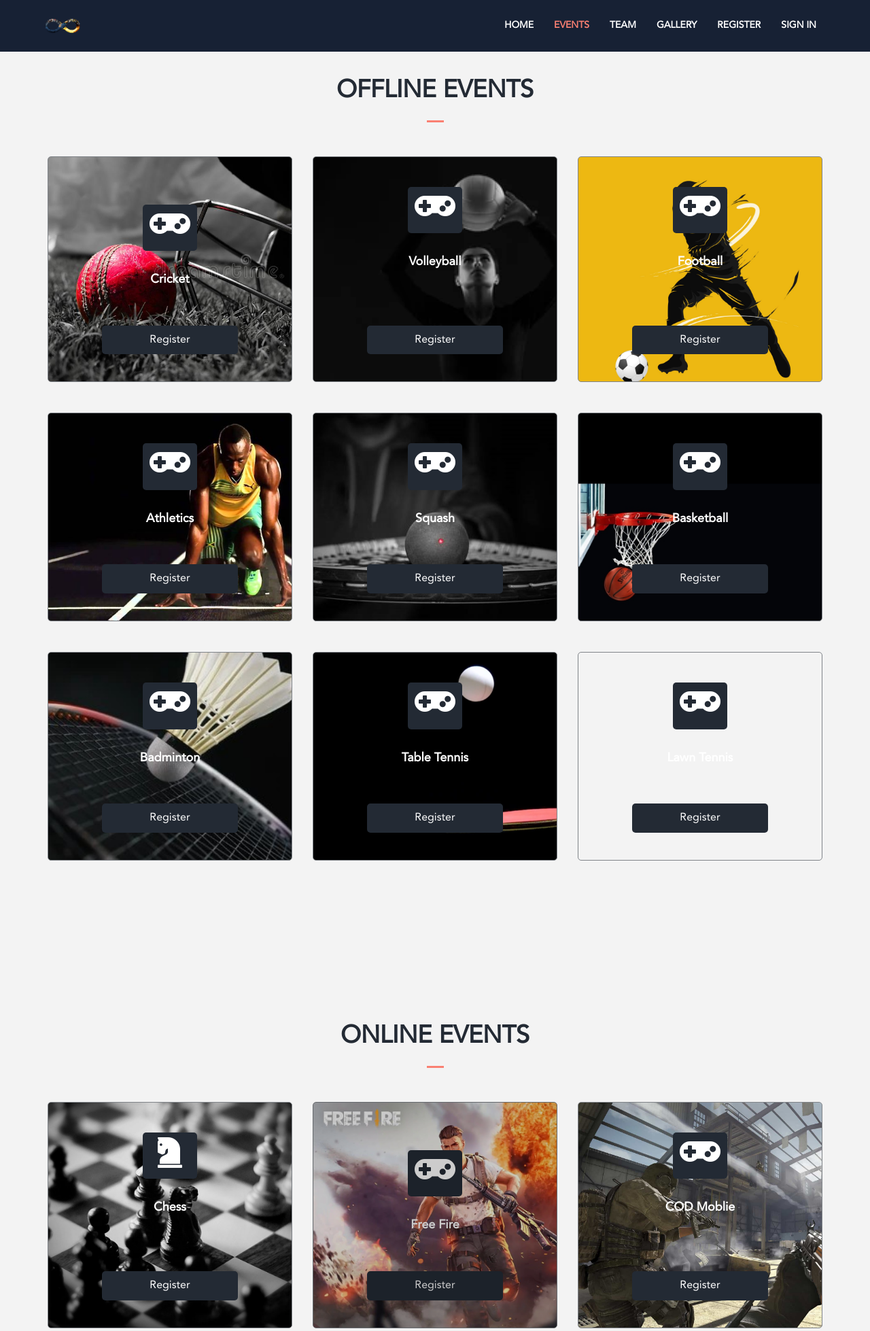
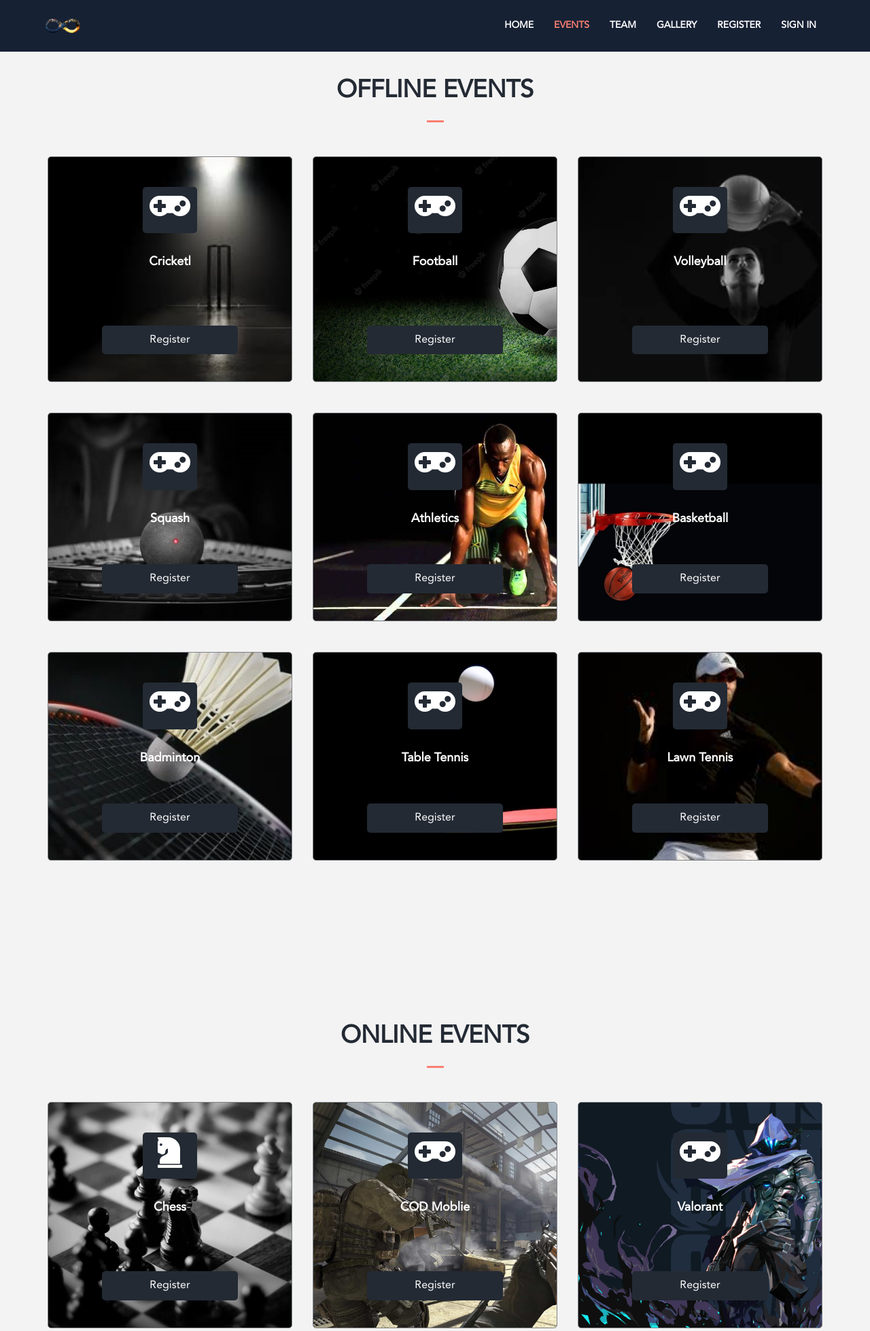
Before and after one commit to Infinito-IIT-Patna/Infinito2020, a PHP site: page /events.php in a window 1280 px wide. Shown: the top 1958 px of the page at 68% size. Run offline with PHP 8.4, Linux system fonts and the light colour scheme; some libraries are stand-ins or nearby versions.

Commit message:
initial commit

```diff
--- a/css/style.css
+++ b/css/style.css
@@ -863,18 +863,6 @@
  /* offline---------------------------------------------------- */
 
 
-  #events-section .cricket {
-     background-image: url(../images/events/cricket21.jpg);
-     filter: brightness(100%);
-     background-size: cover;
-     background-repeat: no-repeat;
-     /* opacity: 1; */
- }
-
- #events-section .cricket:hover {
-     background-image: radial-gradient(circle, rgba(123, 174, 231, 0.612) 0%, rgba(200, 195, 245, 0.5) 100%), url(../images/events/cricket21.jpg);
- }
-
 
 
      /* VOLLEYBALL================== */
@@ -892,16 +880,31 @@
 
 
 
- /* FOOTBALL======================== */
-  #events-section .football {
-     background-image: url(../images/events/football.jpg);
+        /* cricket================== */
+
+     #events-section .cricket {
+        background-image: url(../images/events/crick1.jpg);
         background-size: cover;
         background-repeat: no-repeat;
         /* opacity: 1; */
     }
 
+    #events-section .cricket:hover {
+        background-image: radial-gradient(circle, rgba(123, 174, 231, 0.612) 0%, rgba(200, 195, 245, 0.5) 100%), url(../images/events/crick1.jpg);
+    }
+
+
+
+    /* FOOTBALL======================== */
+     #events-section .football {
+        background-image: url(../images/events/soccer-ball-green-grass-black-background_46250-2291.webp);
+        background-size: cover;
+        background-repeat: no-repeat;
+        /* opacity: 1; */
+    }
+
     #events-section .football:hover {
-     background-image: radial-gradient(circle, rgba(123, 174, 231, 0.612) 0%, rgba(200, 195, 245, 0.5) 100%), url(../images/events/football.jpg);
+        background-image: radial-gradient(circle, rgba(123, 174, 231, 0.612) 0%, rgba(200, 195, 245, 0.5) 100%), url(../images/events/soccer-ball-green-grass-black-background_46250-2291.webp);
     }
 
 
@@ -943,33 +946,9 @@
         /* opacity: 1; */
        }
 
-
- /*
- <div class="col-lg-4">
-                         <div class="single-events-content volleyball">
-                             <div class="icon-heading tran3s">
-                                 <div class="icon tran3s">
-                                     <i class="fas fa-gamepad" aria-hidden="true"></i>
-                                 </div>
-                                 <h6><a href="#" class="tran3s">Volleyball Tournament</a></h6>
-                             </div>
-                             <p>
-                                 "Watch out. These boys have got a bit of an arsenal and they don't mind using it!"
-                             </p>
-                             <p>&nbsp</p>
-                             <p>&nbsp</p>
-                             <p>&nbsp</p>
-                             <div class="events-tp-caption">
-                                 <a href="gameReg.php" class="project-button hvr-bounce-to-right">Register</a>
-                                 <!-- <a id="modal-btn--1" href="https://drive.google.com/file/d/1iWYbBkCWc-DQyNbE9atzdbtsI_mgQ9Hj/view?usp=drivesdk" target="blank" class="project-button hvr-bounce-to-right">Payment</a> -->
-                             </div>
-                         </div>
-                         <!-- /.single-events-content -->
-                     </div>
        #events-section .basketball:hover {
            background-image: radial-gradient(circle, rgba(123, 174, 231, 0.612) 0%, rgba(200, 195, 245, 0.5) 100%), url(../images/events/basket.jpg);
        }
-  */
 
 
     /* badminton ======================== */
@@ -1002,6 +981,21 @@
 
 
 
+    /* lawn tennis ======================== */
+     #events-section .lawn_tennis {
+        background-image: url(../images/events/lawntennis.jpg);
+        background-size: cover;
+        background-repeat: no-repeat;
+        /* opacity: 1; */
+    }
+
+    #events-section .lawn_tennis:hover {
+        background-image: radial-gradient(circle, rgba(123, 174, 231, 0.612) 0%, rgba(200, 195, 245, 0.5) 100%), url(../images/events/lawntennis.jpg);
+    }
+
+
+
+
 
 
     /* ONLINE EVENTS----------------------------------------------------------------------------
@@ -1020,16 +1014,16 @@
         background-image: radial-gradient(circle, rgba(123, 174, 231, 0.612) 0%, rgba(200, 195, 245, 0.5) 100%), url(../images/events/teahub.io-chess-wallpaper-412540.png);
     }
 
- #events-section .bgmi {
+    /* #events-section .bgmi {
         background-image: url(../images/events/freefire.jpg);
-     filter: brightness(80%);
+        filter: brightness(90%);
         background-size: cover;
         background-repeat: no-repeat;
     }
 
     #events-section .bgmi:hover {
         background-image: radial-gradient(circle, rgba(123, 174, 231, 0.612) 0%, rgba(200, 195, 245, 0.5) 100%), url(../images/events/freefire.jpg);
- }
+    } */
 
     #events-section .cod {
         background-image: url(../images/events//1044058.jpg);
@@ -1049,6 +1043,17 @@
 
     #events-section .valorant:hover {
         background-image: radial-gradient(circle, rgba(123, 174, 231, 0.612) 0%, rgba(200, 195, 245, 0.5) 100%), url(../images/events/valorant-wide-wallpaper-74475-77178-hd-wallpapers.jpg);
+    }
+
+
+    #events-section .freefire {
+        background-image: url(../images/events/freefire.jpg);
+        background-size: cover;
+        background-repeat: no-repeat;
+    }
+
+    #events-section .freefire:hover {
+        background-image: radial-gradient(circle, rgba(123, 174, 231, 0.612) 0%, rgba(200, 195, 245, 0.5) 100%), url(../images/events/freefire.jpg);
     }
 
     #events-section .auction {
--- a/events.php
+++ b/events.php
@@ -87,49 +87,22 @@ if (isset($_SESSION['loggedin']) && $_SESSION['loggedin'] == true) {
                 </div>
                 <!-- /.theme-title -->
 
+                <!-- CRICKET------------- -->
+
+
                 <div class="row">
-
-                <!-- CRICKET------------- -->
-                <div class="col-lg-4">
+                    <div class="col-lg-4">
                         <div class="single-events-content cricket">
                             <div class="icon-heading tran3s">
                                 <div class="icon tran3s">
                                     <i class="fas fa-gamepad" aria-hidden="true"></i>
                                 </div>
-                                <h6><a href="#" class="tran3s">Cricket</a></h6>
+                                <h6><a href="#" class="tran3s">Cricketl</a></h6>
                             </div>
                             <p>
                             “When people throw stones at you, you turn them into milestones.” – Sourav Ganguly
                             </p>
                             <p>&nbsp;</p>
-                            <p>&nbsp;</p>
-                            <p>&nbsp;</p>
-                            <div class="events-tp-caption">
-                                <a href="" class="project-button hvr-bounce-to-right">Register</a>
-                                <!-- <a id="modal-btn--1" href="https://drive.google.com/file/d/1iWYbBkCWc-DQyNbE9atzdbtsI_mgQ9Hj/view?usp=drivesdk" target="blank" class="project-button hvr-bounce-to-right">Payment</a> -->
-                            </div>
-                        </div>
-                        <!-- /.single-events-content -->
-                    </div>
-
-
-                    <!-- /.col-lg -->
-
-
-                    <!-- VOLLEY BALL*********************** -->
-
-
-                    <div class="col-lg-4">
-                        <div class="single-events-content volleyball">
-                            <div class="icon-heading tran3s">
-                                <div class="icon tran3s">
-                                    <i class="fas fa-gamepad" aria-hidden="true"></i>
-                                </div>
-                                <h6><a href="#" class="tran3s">Volleyball</a></h6>
-                            </div>
-                            <p>
-                            "Effective blockers are unquestionably the keystone of a successful defense." -- Don Shondell
-                            </p>
                             <p>&nbsp;</p>
                             <p>&nbsp;</p>
                             <!-- <p>&nbsp;</p> -->
@@ -390,17 +401,48 @@ if (isset($_SESSION['loggedin']) && $_SESSION['loggedin'] == true) {
                     </div>
                     <!-- /.col-lg -->
 
+
                     <div class="col-lg-4">
-                        <div class="single-events-content bgmi">
+                        <div class="single-events-content cod">
                             <div class="icon-heading tran3s">
                                 <div class="icon tran3s">
                                     <i class="fas fa-gamepad" aria-hidden="true"></i>
                                 </div>
-                                <h6><a href="#" class="tran3s">Free Fire</a></h6>
+                                <h6><a href="#" class="tran3s">COD Moblie</a></h6>
                             </div>
                             <p>
-                                "Watch out. These boys have got a bit of an arsenal and they don't mind using it!"
+                                “ In war, there is no prize for the runner-up.”
                             </p>
+                            <p>&nbsp;</p>
+                            <p>&nbsp;</p>
+                            <p>&nbsp;</p>
+                            <p>&nbsp;</p>
+                            <!-- <p>&nbsp;</p> -->
+                            <div class="events-tp-caption">
+                                <a href="" class="project-button hvr-bounce-to-right">Register</a>
+                                <!-- <a id="modal-btn--1" href="https://drive.google.com/file/d/1iWYbBkCWc-DQyNbE9atzdbtsI_mgQ9Hj/view?usp=drivesdk" class="project-button hvr-bounce-to-right" target="blank">Payment</a> -->
+                            </div>
+                        </div>
+                        <!-- /.single-events-content -->
+                    </div>
+                    <!-- /.col-lg -->
+
+
+
+
+
+
+
+                    <div class="col-lg-4">
+                        <div class="single-events-content valorant">
+                            <div class="icon-heading tran3s">
+                                <div class="icon tran3s">
+                                    <i class="fas fa-gamepad" aria-hidden="true"></i>
+                                </div>
+                                <h6><a href="#" class="tran3s">Valorant</a></h6>
+                            </div>
+                            <p>"New fight, new tactics, keep it fresh yeah?"</p>
+                            <p>&nbsp;</p>
                             <p>&nbsp;</p>
                             <p>&nbsp;</p>
                             <p>&nbsp;</p>
```
Also changed, not shown: other parts of events.php (+50 -29 lines), 2 other files. Lines whose indentation alone changed are shown as unchanged.
